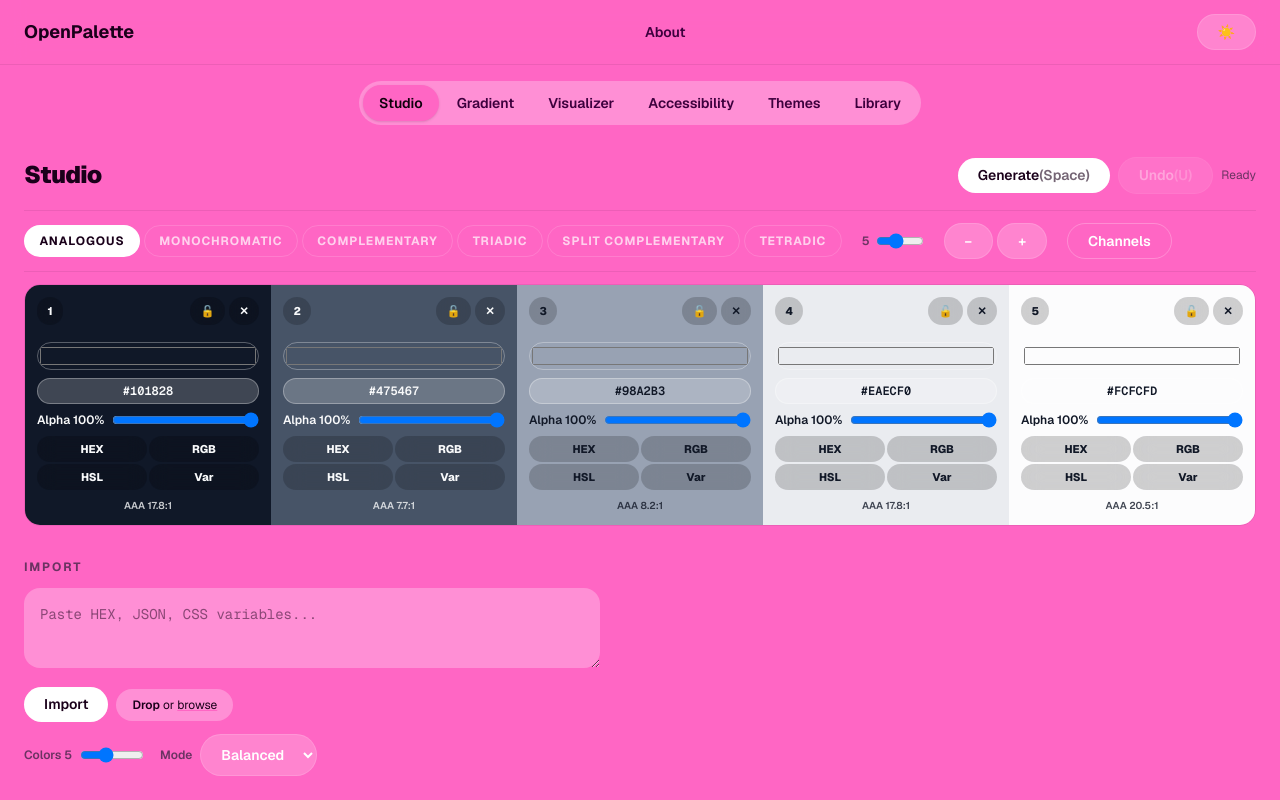
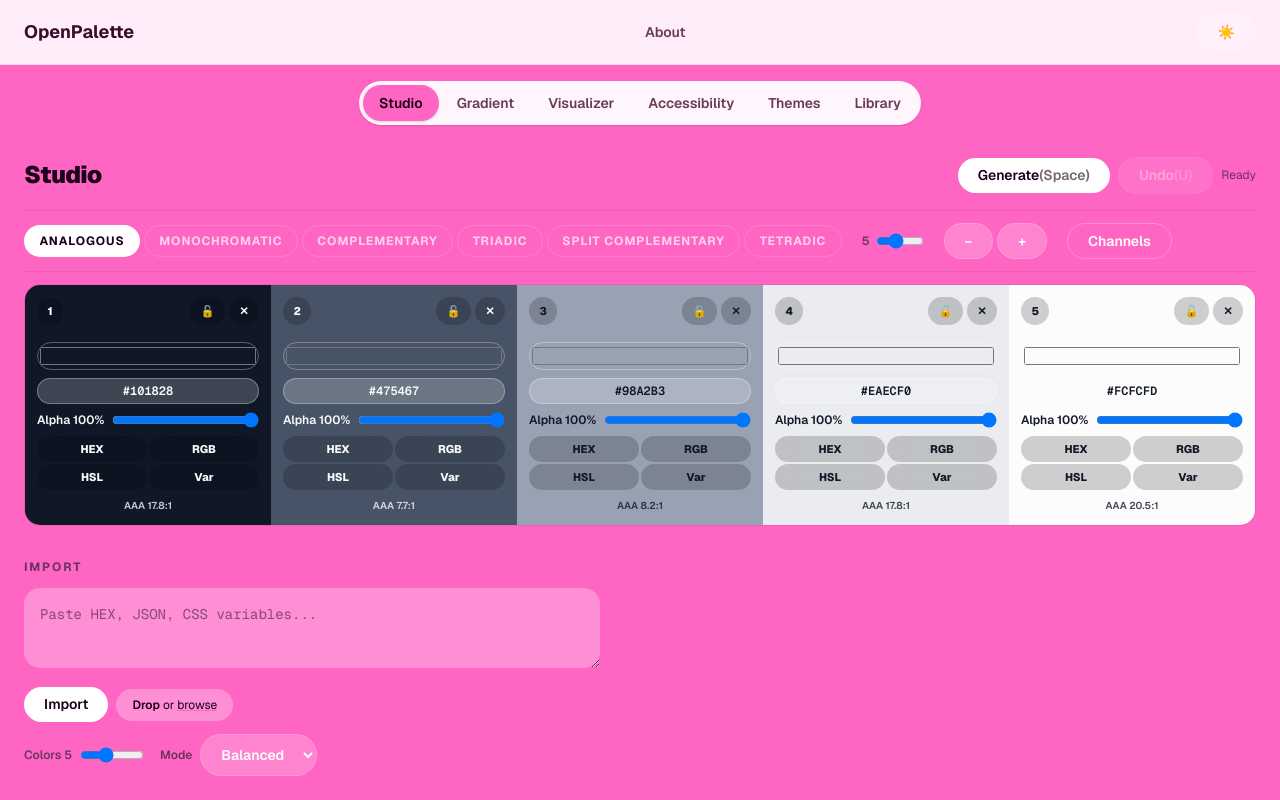
Before and after one commit to sparshsam/openpalette, a Next.js app: page / in a window 1280 px wide. Shown: the top 800 px of the page. Built offline with nearby package versions, Linux system fonts and the light colour scheme.

Commit message:
fix: nav bar and header use #fff5fc background with dark mode variants
- Tab nav and header: #fff5fc bg in light mode, #2d001e in dark
- Header logo and About link colors updated for both modes
- Tab button text updated for both modes
- Header border adjusted per mode

```diff
--- a/src/components/header.tsx
+++ b/src/components/header.tsx
@@ -7,12 +7,12 @@
   const { theme, toggle } = useTheme();
 
   return (
-    <header className="sticky top-0 z-50 bg-[var(--bg-base)]/90 backdrop-blur-md border-b border-[var(--border-default)]">
+    <header className="sticky top-0 z-50 bg-[#fff5fc]/95 dark:bg-[#2d001e]/95 backdrop-blur-md border-b border-[rgba(26,0,26,0.08)] dark:border-[rgba(255,224,245,0.06)]">
       <div className="mx-auto flex items-center justify-between max-w-7xl px-6 h-16">
         {/* Logo */}
         <Link
           href="/"
-          className="text-lg font-bold text-[var(--text-primary)] hover:text-[var(--accent)] transition-colors"
+          className="text-lg font-bold text-[#3a0d2b] dark:text-[#ffe0f5] hover:text-[#ff66c4] dark:hover:text-[#ff85d0] transition-colors"
         >
           OpenPalette
         </Link>
@@ -21,7 +21,7 @@
         <nav className="flex items-center gap-1" aria-label="Primary">
           <Link
             href="/about"
-            className="rounded-full px-4 py-2 text-sm font-semibold text-[var(--text-secondary)] hover:bg-[var(--bg-surface-muted)] hover:text-[var(--text-primary)] transition-colors"
+            className="rounded-full px-4 py-2 text-sm font-semibold text-[#6b3a5a] dark:text-[#d4a0c0] hover:bg-[#f0d6e8] dark:hover:bg-[#3d0a28] hover:text-[#3a0d2b] dark:hover:text-[#ffe0f5] transition-colors"
           >
             About
           </Link>
--- a/src/components/openpalette-app.tsx
+++ b/src/components/openpalette-app.tsx
@@ -60,10 +60,12 @@
   const [activeTab, setActiveTab] = useState<Tab>("studio");
   return <div className="mx-auto max-w-7xl px-6 pt-4 pb-20">
     <nav className="flex justify-center mb-6" aria-label="Tabs">
-      <div className="inline-flex gap-0.5 p-1 rounded-full bg-[var(--bg-surface-muted)] overflow-x-auto">
+      <div className="inline-flex gap-0.5 p-1 rounded-full bg-[#fff5fc] dark:bg-[#2d001e] overflow-x-auto shadow-sm">
         {tabs.map((t) => (
           <button key={t.id} className={`rounded-full px-4 py-2 text-sm font-semibold whitespace-nowrap transition-all ${
-            activeTab === t.id ? "bg-[var(--accent)] text-[#11000d] shadow-sm" : "text-[var(--text-secondary)] hover:text-[var(--text-primary)]"
+            activeTab === t.id
+              ? "bg-[#ff66c4] text-[#1a001a] dark:bg-[#ff85d0] dark:text-[#1a0012] shadow-sm"
+              : "text-[#6b3a5a] dark:text-[#d4a0c0] hover:text-[#3a0d2b] dark:hover:text-[#ffe0f5]"
           }`} type="button" onClick={() => setActiveTab(t.id)}>{t.label}</button>
         ))}
       </div>
```
